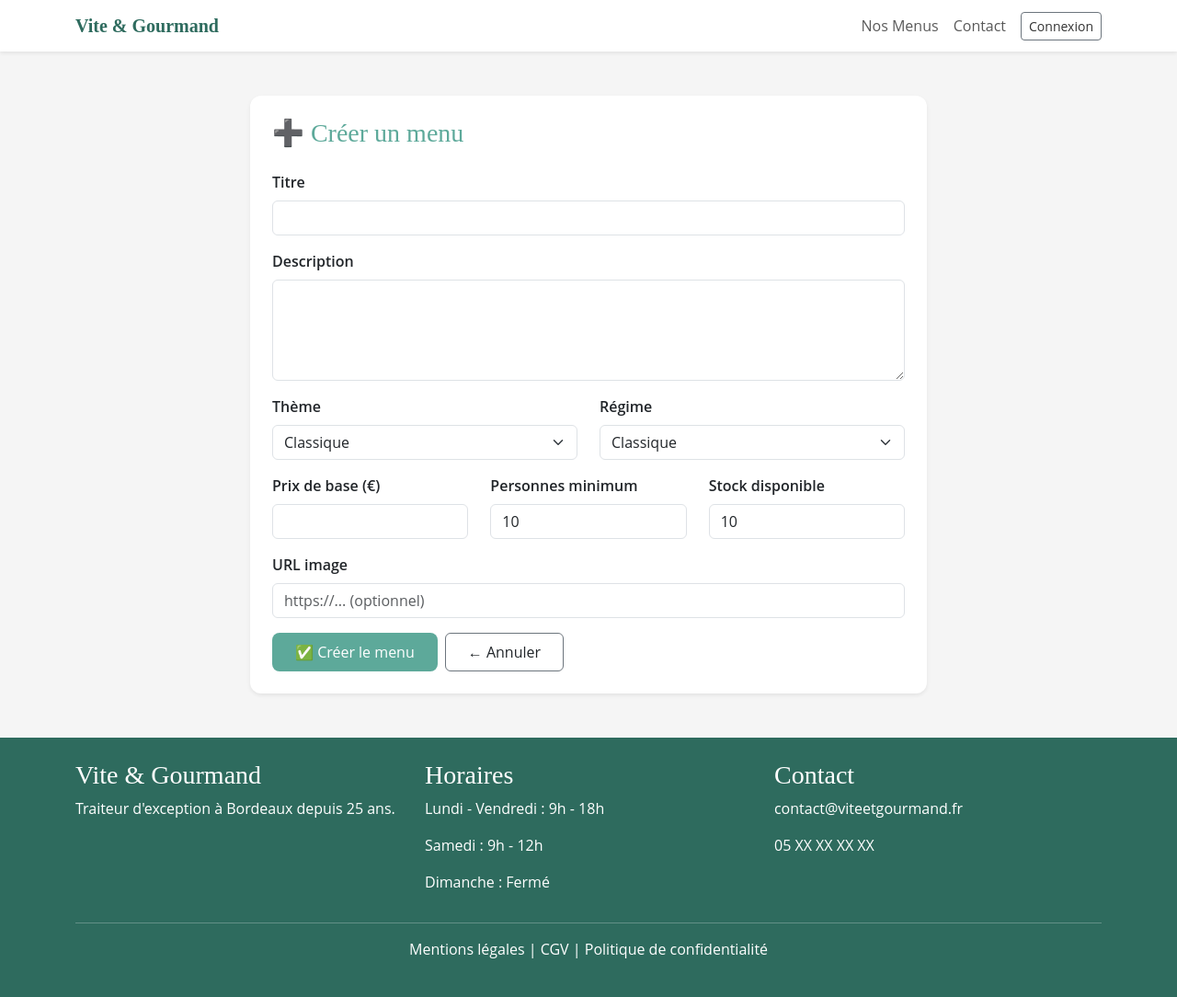
After one commit to Rvlto974/vite-gourmand02, a PHP site: template vite-gourmand02/views/admin/creer_menu.php in a window 1280 px wide. The commit adds this page. Shown: the whole page at 92% size. Run offline with PHP 8.4, Linux system fonts and the light colour scheme; the template is opened without the code that fills it, so the values that code supplies are empty.

Commit message:
feat: créer/modifier/supprimer menus admin

```diff
--- /dev/null
+++ b/vite-gourmand02/views/admin/creer_menu.php
@@ -0,0 +1,74 @@
+<?php require_once 'views/layouts/header.php'; ?>
+
+<div class="container mt-5 mb-5">
+    <div class="row justify-content-center">
+        <div class="col-md-8">
+            <div class="card p-4 shadow-sm" style="border-radius:12px;">
+                <h1 class="h3 mb-4" style="color:#5DA99A">➕ Créer un menu</h1>
+
+                <form method="POST" action="/admin/creerMenu">
+                    <div class="mb-3">
+                        <label class="form-label fw-semibold">Titre</label>
+                        <input type="text" name="titre" class="form-control" required>
+                    </div>
+                    <div class="mb-3">
+                        <label class="form-label fw-semibold">Description</label>
+                        <textarea name="description" class="form-control" rows="4" required></textarea>
+                    </div>
+                    <div class="row">
+                        <div class="col-md-6 mb-3">
+                            <label class="form-label fw-semibold">Thème</label>
+                            <select name="theme" class="form-select" required>
+                                <option value="classique">Classique</option>
+                                <option value="noel">Noël</option>
+                                <option value="paques">Pâques</option>
+                                <option value="evenement">Événement</option>
+                            </select>
+                        </div>
+                        <div class="col-md-6 mb-3">
+                            <label class="form-label fw-semibold">Régime</label>
+                            <select name="regime" class="form-select" required>
+                                <option value="classique">Classique</option>
+                                <option value="vegetarien">Végétarien</option>
+                                <option value="vegan">Vegan</option>
+                            </select>
+                        </div>
+                    </div>
+                    <div class="row">
+                        <div class="col-md-4 mb-3">
+                            <label class="form-label fw-semibold">Prix de base (€)</label>
+                            <input type="number" name="prix_base" class="form-control"
+                                    step="0.01" min="0" required>
+                        </div>
+                        <div class="col-md-4 mb-3">
+                            <label class="form-label fw-semibold">Personnes minimum</label>
+                            <input type="number" name="nb_personnes_min" class="form-control"
+                                    min="1" value="10" required>
+                        </div>
+                        <div class="col-md-4 mb-3">
+                            <label class="form-label fw-semibold">Stock disponible</label>
+                            <input type="number" name="stock" class="form-control"
+                                    min="0" value="10" required>
+                        </div>
+                    </div>
+                    <div class="mb-3">
+                        <label class="form-label fw-semibold">URL image</label>
+                        <input type="text" name="image" class="form-control"
+                                placeholder="https://... (optionnel)">
+                    </div>
+                    <div class="d-flex gap-2">
+                        <button type="submit" class="btn py-2 px-4"
+                                style="background-color:#5DA99A; color:white; border-radius:8px;">
+                            ✅ Créer le menu
+                        </button>
+                        <a href="/admin/menus" class="btn btn-outline-secondary py-2 px-4">
+                            ← Annuler
+                        </a>
+                    </div>
+                </form>
+            </div>
+        </div>
+    </div>
+</div>
+
+<?php require_once 'views/layouts/footer.php'; ?>
```
Also changed, not shown: vite-gourmand02/controllers/AdminController.php (+60 -0 lines), vite-gourmand02/models/MenuModel.php (+38 -7 lines), vite-gourmand02/views/admin/menus.php (+20 -3 lines), vite-gourmand02/views/admin/modifier_menu.php (added, +70 -0 lines).
